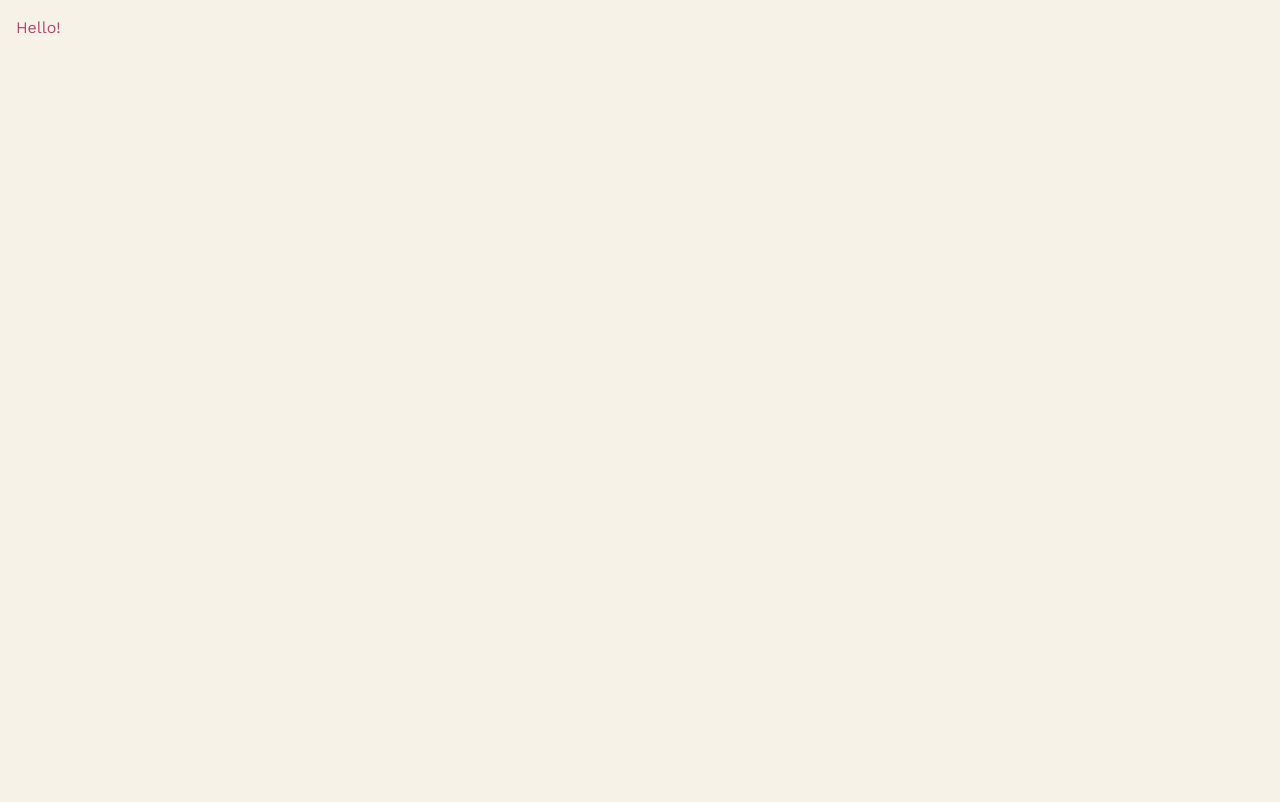
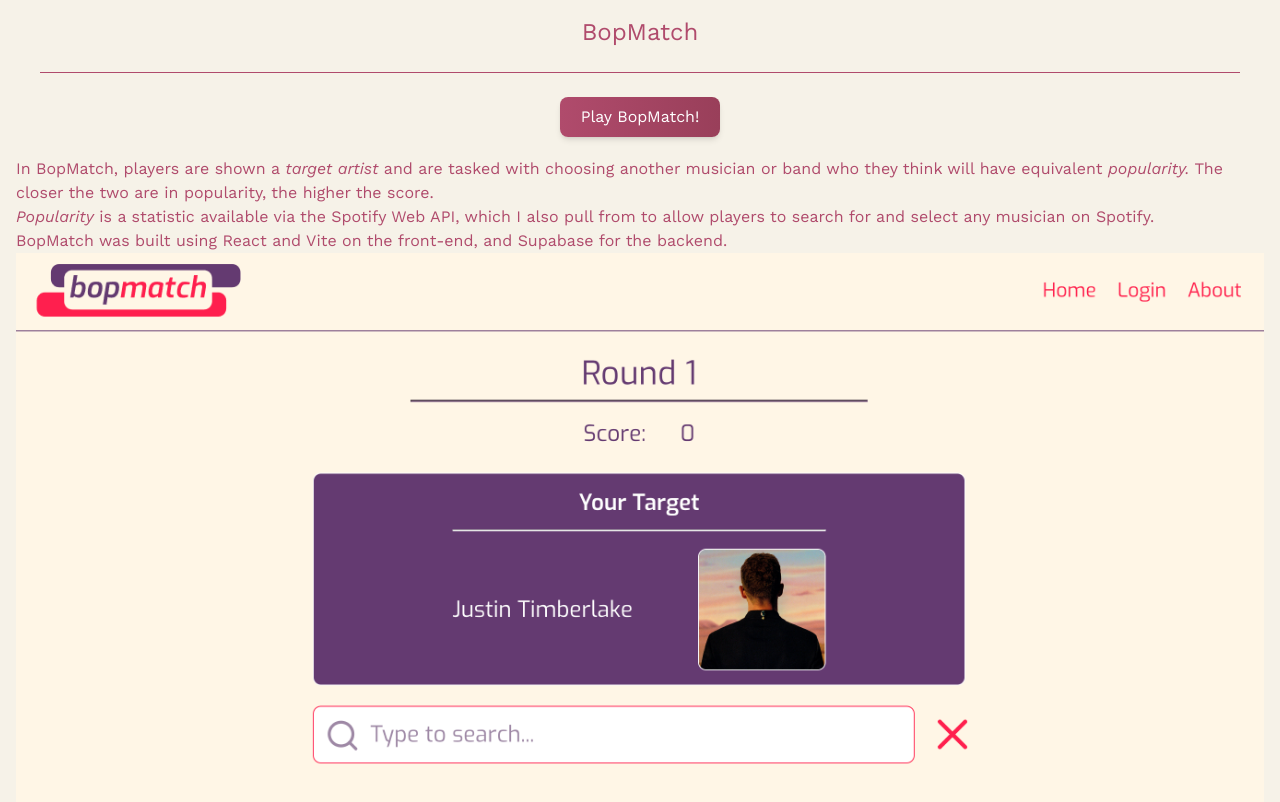
Before and after one commit to jacob-fm/portfolio-site-react, a React (Vite) app: page /bopmatch in a window 1280 px wide. Shown: the top 802 px of the page. Built offline with nearby package versions, Linux system fonts and the light colour scheme.

Commit message:
start moving bopmatch content

```diff
--- a/src/routes/Bopmatch.jsx
+++ b/src/routes/Bopmatch.jsx
@@ -1,3 +1,33 @@
+import LinkButton from "../components/LinkButton";
 export default function Bopmatch() {
-  return <p>Hello!</p>;
+  return (
+    <>
+      <h1 className="text-2xl text-center">BopMatch</h1>
+      <hr className="m-6"></hr>
+      <LinkButton route="https://bopmatch.com">Play BopMatch!</LinkButton>
+      <p>
+        In BopMatch, players are shown a <i>target artist</i>{" "}
+        and are tasked with choosing another musician or band who they think
+        will have equivalent <i>popularity.</i>{" "}
+        The closer the two are in popularity, the higher the score.
+      </p>
+      <p>
+        <i>Popularity</i> is a statistic available via the{" "}
+        <a href="https://developer.spotify.com/documentation/web-api">
+          Spotify Web API
+        </a>, which I also pull from to allow players to search for and select
+        any musician on Spotify.
+      </p>
+      <p>
+        BopMatch was built using React and Vite on the front-end, and Supabase
+        for the backend.
+      </p>
+      <figure>
+        <img
+          src="/media/bopmatch/homepage.png"
+          alt="Screenshot of BopMatch"
+        />
+      </figure>
+    </>
+  );
 }
```
